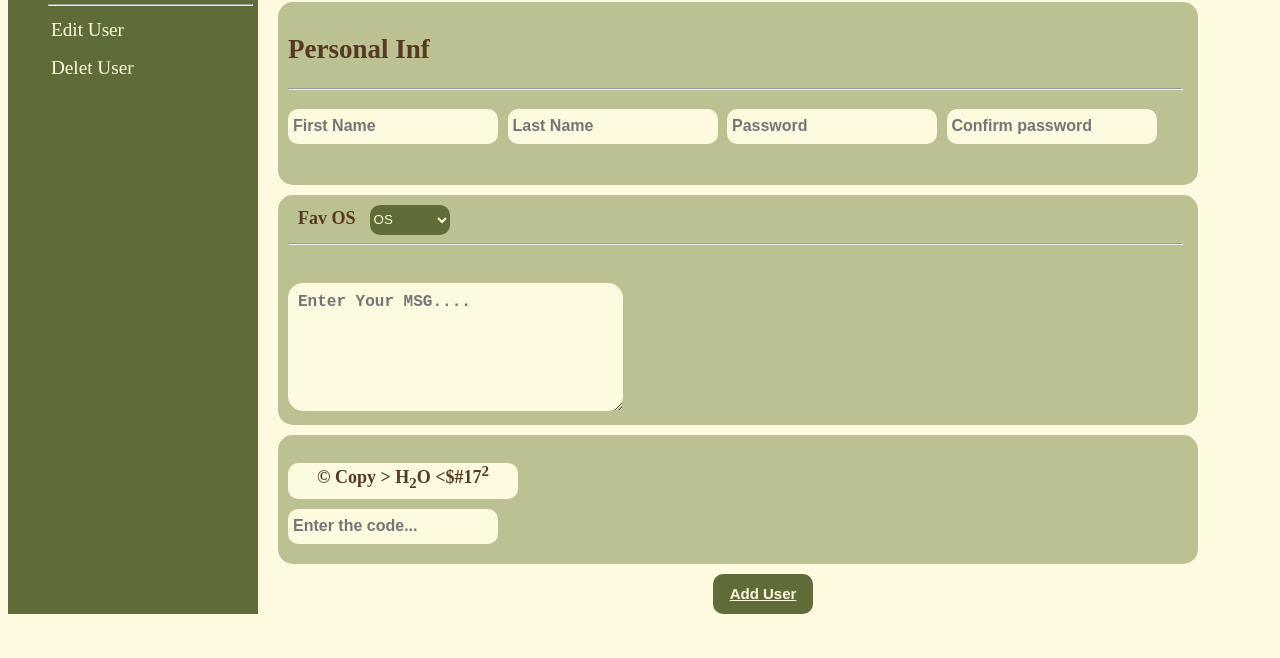
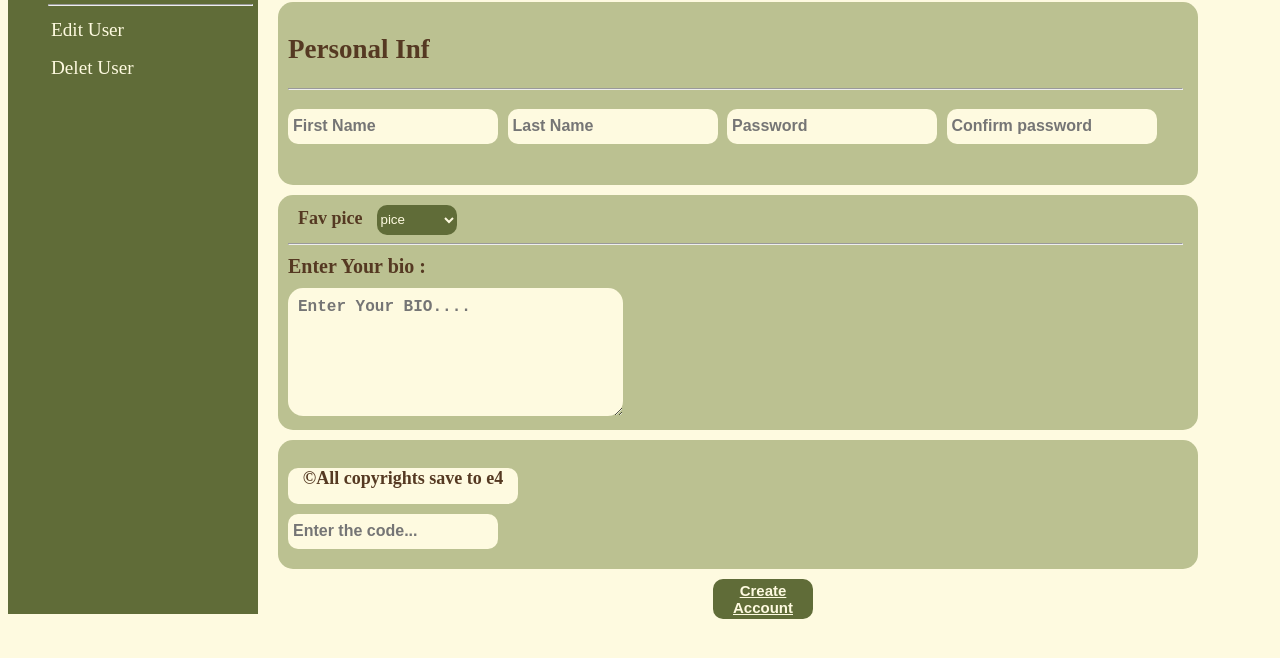
Before and after one commit to NesreenAbotaleb/FrontEnd_course, a plain HTML site: page index.html in a window 1280 px wide. Shown: the part 94-752 px from the top of the page. Drawn offline with Linux system fonts and the light colour scheme.

Commit message:
secound commit

```diff
--- a/index.html
+++ b/index.html
@@ -39,39 +39,39 @@
                 <br>
             </div>
             <div class="exInf">
-                <span>Fav OS</span>
+                <span>Fav pice</span>
                 <select>
-                    <option hidden>OS</option>
-                    <!-- <option>King</option>
+                    <option hidden>pice</option>
+                    <option>King</option>
                     <option>Queen</option>
                     <option>Knight</option>
                     <option>Rook</option>
                     <option>Bishop</option>
-                    <option>Pawn</option> -->
-                    <option>Windows</option>
+                    <option>Pawn</option>
+                    <!-- <option>Windows</option>
                     <option>Linux</option>
                     <option>Mac</option>
-                    <option>Android</option>
+                    <option>Android</option> -->
 
                 </select>
                 <hr>
                 <div class="bio">
-                    <!-- <label>Enter Your bio :</label> -->
+                    <label>Enter Your bio :</label>
                     <br>
-                    <textarea rows="6" cols="30" placeholder="Enter Your MSG...."></textarea>
+                    <textarea rows="6" cols="30" placeholder="Enter Your BIO...."></textarea>
                 </div>
 
             </div>
             <div class="notR">
                 <div class="code">
-                    <p>&copy; Copy &gt; H<sub>2</sub>O &lt;$#17<sup>2</sup></p>
+                    <p>&copy;All copyrights save to e4</p>
                 </div>
                 <form >
                     <input type="text" placeholder="Enter the code...">
                 </form>
             </div>
             <div class="btn">
-                <button><u>Add User</u></button>
+                <button><u>Create Account</u></button>
             </div>
         </div>
     </div>
```
